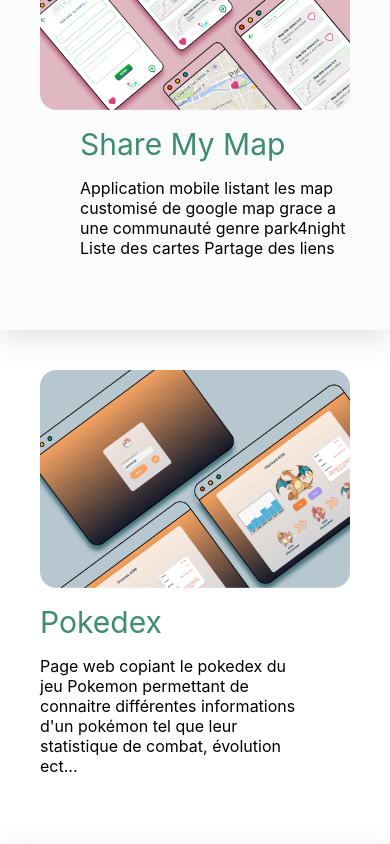
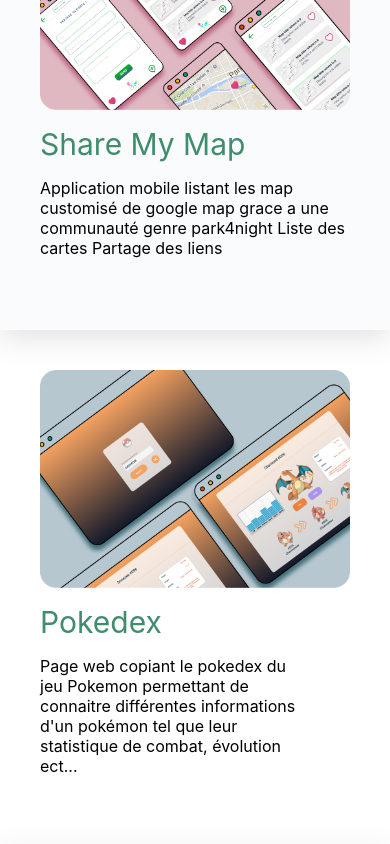
Before and after one commit to Zubiik/curiculum_vitae, a React (Create React App) app: page / in a window 390 px wide. Shown: the part 2680-3524 px from the top of the page. Built offline with nearby package versions, Linux system fonts and the light colour scheme.

Commit message:
fix: text for mobile design

```diff
--- a/src/Portfolio/styled.js
+++ b/src/Portfolio/styled.js
@@ -36,6 +36,11 @@
 
 export const LeftTextSection = styled.p`
   margin-left: 40px;
+  @media all and (max-width: 480px) {
+    text-align: left;
+    margin-left: unset;
+
+  }
 `;
 export const RightTextSection = styled.p`
   margin-right: 40px;
```
